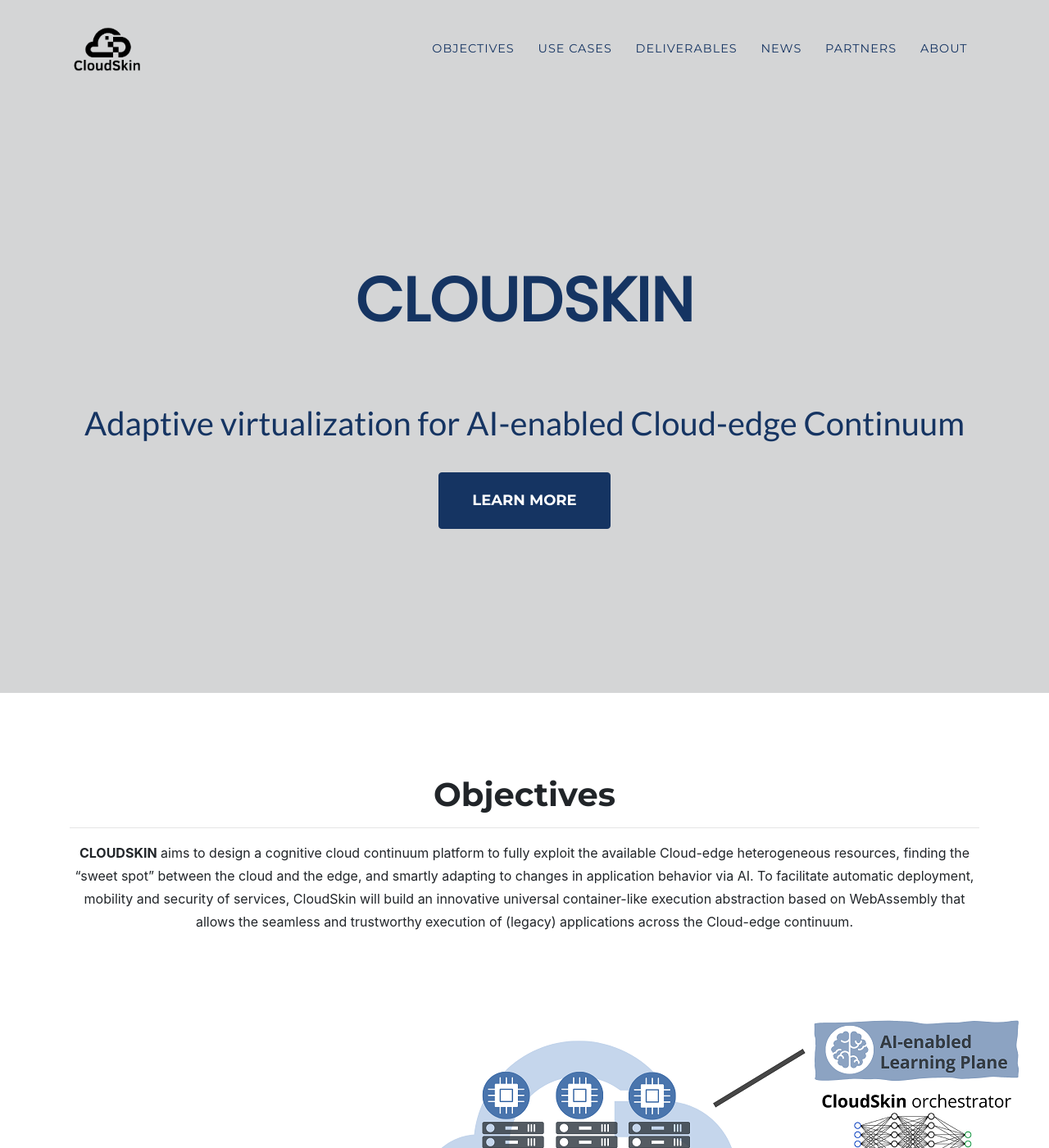
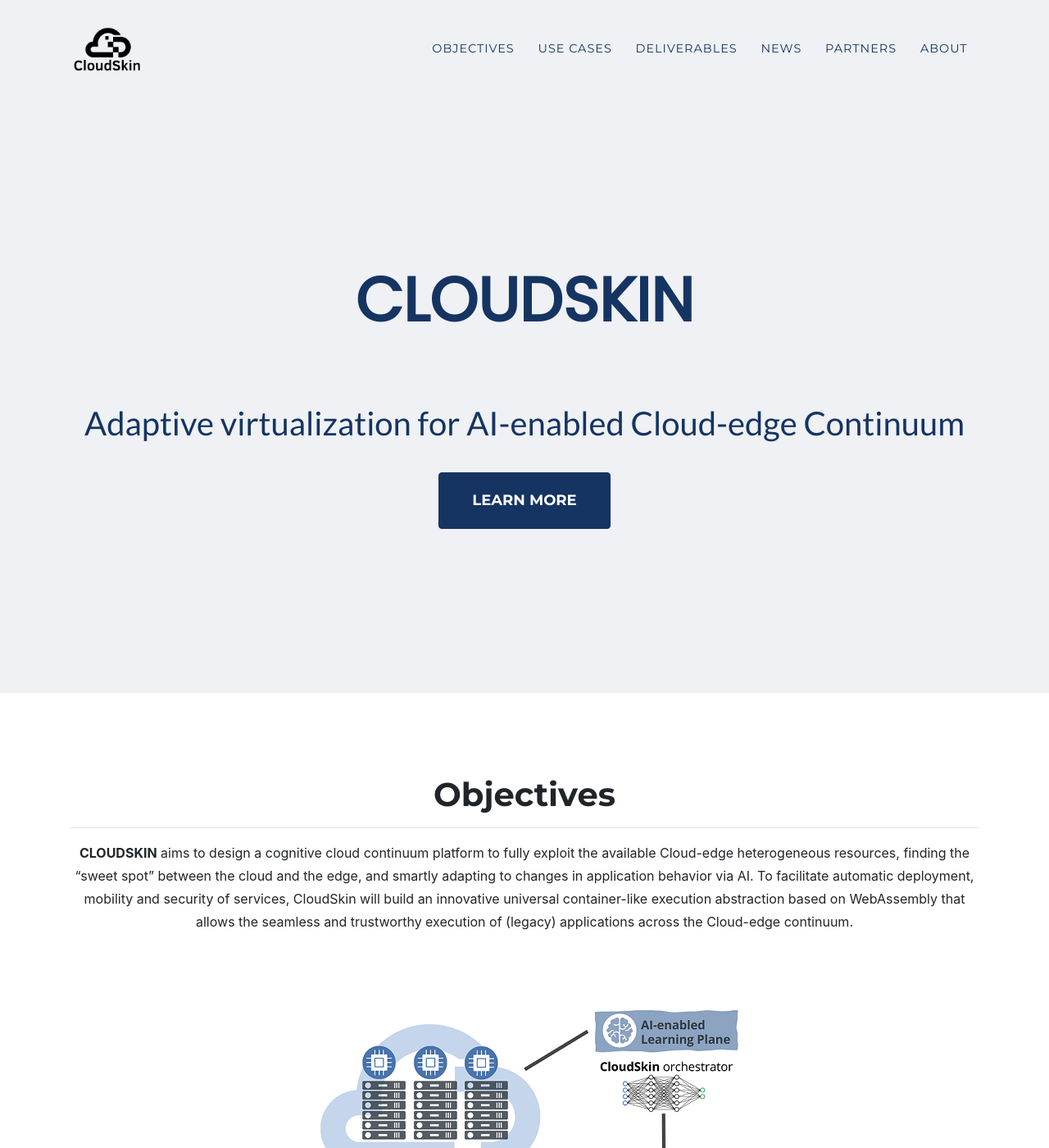
Before and after one commit to cloudskin-eu/cloudskin-eu.github.io, a Jekyll site: the page built from index.md, in a window 1280 px wide and 1400 px high. Shown: the whole window at 82% size. Built offline with Jekyll 4.4.1, drawn with Linux system fonts in a browser that asks for light colours; some web fonts are replaced.

Commit message:
change the image and the color

```diff
--- a/assets/css/agency.scss
+++ b/assets/css/agency.scss
@@ -8,7 +8,7 @@
 // Custom colors
 $primary: #153462;
 $secondary: #4FA095;
-$background: #d4d5d6;
+$background: #eff1f4;
 $white: #ffff;
 $black: #0000;
 
```
Also changed, not shown: assets/img/cloudskin-overview.png.
